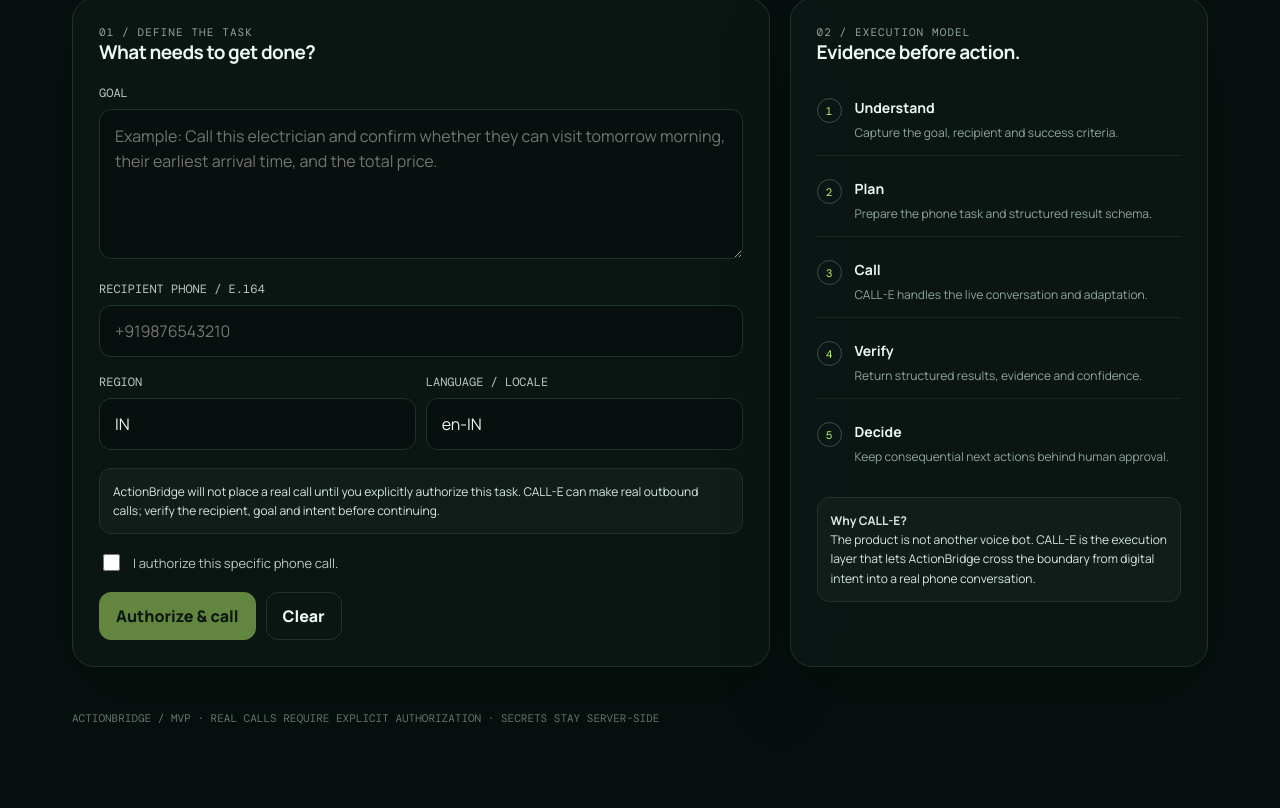
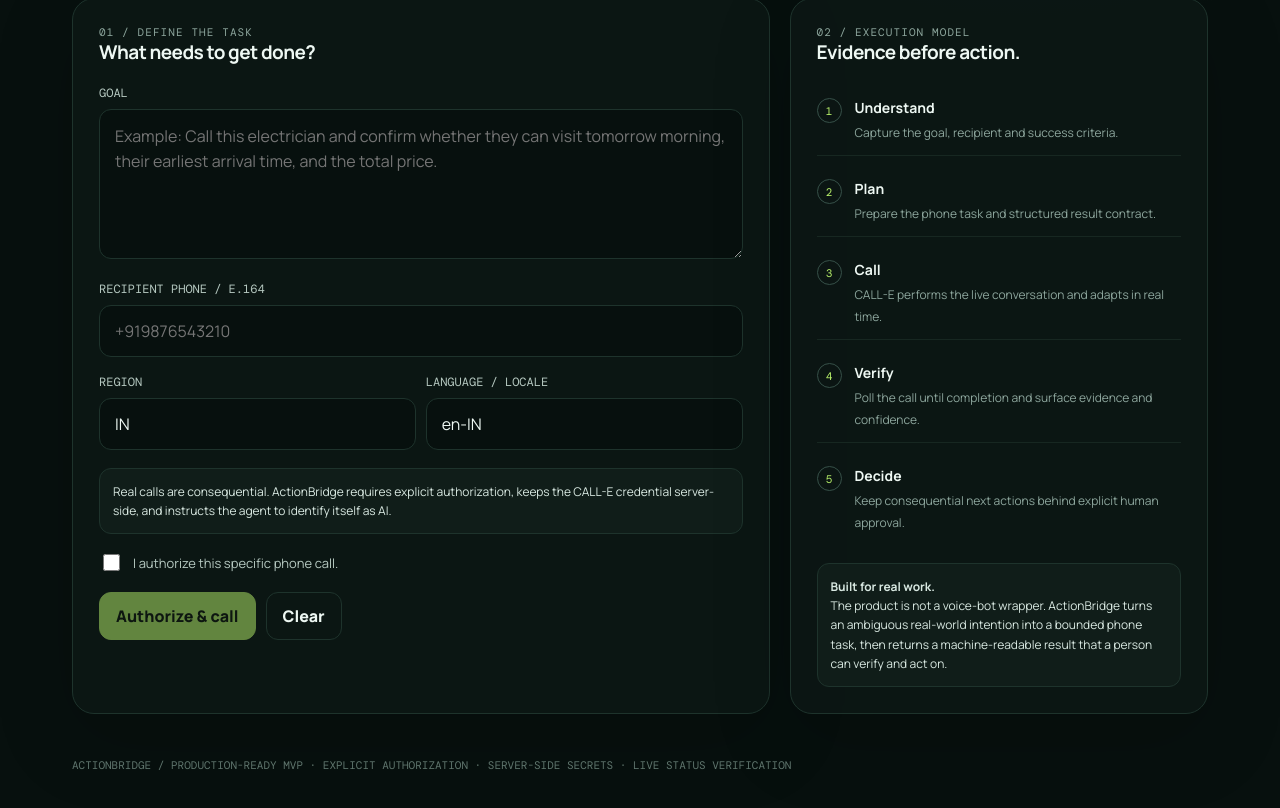
Before and after one commit to pawansatoshi/Actionbridge, a Next.js app: page / in a window 1280 px wide. Shown: the part 506-1314 px from the top of the page. Built offline with nearby package versions, Linux system fonts and the light colour scheme.

Commit message:
feat: add live call verification UX

```diff
--- a/app/page.tsx
+++ b/app/page.tsx
@@ -1,6 +1,6 @@
 "use client";
 
-import { FormEvent, useState } from "react";
+import { FormEvent, useEffect, useRef, useState } from "react";
 
 type CallResponse = {
   callId?: string;
@@ -12,6 +12,8 @@
   error?: string;
 };
 
+const terminalStatuses = new Set(["completed", "failed", "cancelled", "canceled", "error"]);
+
 export default function Home() {
   const [goal, setGoal] = useState("");
   const [phone, setPhone] = useState("");
@@ -20,6 +22,33 @@
   const [approved, setApproved] = useState(false);
   const [loading, setLoading] = useState(false);
   const [result, setResult] = useState<CallResponse | null>(null);
+  const pollTimer = useRef<ReturnType<typeof setTimeout> | null>(null);
+
+  useEffect(() => () => {
+    if (pollTimer.current) clearTimeout(pollTimer.current);
+  }, []);
+
+  async function readStatus(callId: string, attempt = 0) {
+    try {
+      const response = await fetch(`/api/calls/${encodeURIComponent(callId)}`, { cache: "no-store" });
+      const data = await response.json();
+      if (!response.ok) throw new Error(data.error || "Unable to read call status.");
+      setResult((current) => ({ ...current, ...data, callId }));
+      const status = typeof data.status === "string" ? data.status.toLowerCase() : "";
+      if (!terminalStatuses.has(status) && !data.taskCompleted && attempt < 30) {
+        pollTimer.current = setTimeout(() => readStatus(callId, attempt + 1), 2000);
+      } else {
+        setLoading(false);
+      }
+    } catch (error) {
+      setResult((current) => ({
+        ...current,
+        callId,
+        error: error instanceof Error ? error.message : "Unable to read call status.",
+      }));
+      setLoading(false);
+    }
+  }
 
   async function submit(e: FormEvent) {
     e.preventDefault();
@@ -34,12 +63,25 @@
       const data = await response.json();
       if (!response.ok) throw new Error(data.error || "The call could not be started.");
       setResult(data);
+      if (data.callId) await readStatus(data.callId);
+      else setLoading(false);
     } catch (error) {
       setResult({ error: error instanceof Error ? error.message : "Unexpected error" });
-    } finally {
       setLoading(false);
     }
   }
+
+  function clearForm() {
+    if (pollTimer.current) clearTimeout(pollTimer.current);
+    setGoal("");
+    setPhone("");
+    setResult(null);
+    setApproved(false);
+    setLoading(false);
+  }
+
+  const status = result?.status || (loading ? "starting" : "idle");
+  const completed = result?.taskCompleted === true || status.toLowerCase() === "completed";
 
   return (
     <main className="shell">
@@ -61,15 +103,15 @@
           <label htmlFor="goal">GOAL</label>
           <textarea id="goal" required value={goal} onChange={(e) => setGoal(e.target.value)} placeholder="Example: Call this electrician and confirm whether they can visit tomorrow morning, their earliest arrival time, and the total price." />
           <label htmlFor="phone">RECIPIENT PHONE / E.164</label>
-          <input id="phone" required value={phone} onChange={(e) => setPhone(e.target.value)} placeholder="+919876543210" inputMode="tel" />
+          <input id="phone" required value={phone} onChange={(e) => setPhone(e.target.value)} placeholder="+919876543210" inputMode="tel" autoComplete="tel" />
           <div style={{display:"grid",gridTemplateColumns:"1fr 1fr",gap:10}}>
             <div><label htmlFor="region">REGION</label><input id="region" value={region} onChange={(e) => setRegion(e.target.value.toUpperCase())} maxLength={2} /></div>
             <div><label htmlFor="locale">LANGUAGE / LOCALE</label><input id="locale" value={locale} onChange={(e) => setLocale(e.target.value)} /></div>
           </div>
-          <div className="notice">ActionBridge will not place a real call until you explicitly authorize this task. CALL-E can make real outbound calls; verify the recipient, goal and intent before continuing.</div>
+          <div className="notice">Real calls are consequential. ActionBridge requires explicit authorization, keeps the CALL-E credential server-side, and instructs the agent to identify itself as AI.</div>
           <label style={{display:"flex",gap:10,alignItems:"center",cursor:"pointer",fontFamily:"inherit",fontSize:13}}><input type="checkbox" checked={approved} onChange={(e) => setApproved(e.target.checked)} style={{width:17,height:17,accentColor:"#b9f36b"}} /> I authorize this specific phone call.</label>
-          <div className="actions"><button className="primary" disabled={!approved || loading}>{loading ? "Starting call…" : "Authorize & call"}</button><button type="button" className="secondary" onClick={() => {setGoal("");setPhone("");setResult(null);setApproved(false)}}>Clear</button></div>
-          {result && <div className="result"><div className="kicker">CALL-E RESULT</div>{result.error ? <p className="error">{result.error}</p> : <pre>{JSON.stringify(result, null, 2)}</pre>}</div>}
+          <div className="actions"><button className="primary" disabled={!approved || loading}>{loading ? "Running phone task…" : "Authorize & call"}</button><button type="button" className="secondary" onClick={clearForm}>Clear</button></div>
+          {result && <div className="result"><div className="kicker">LIVE CALL STATUS · {status}</div>{result.error ? <p className="error">{result.error}</p> : <><div className="result-grid"><span>call id</span><strong>{result.callId || "—"}</strong><span>completion</span><strong>{completed ? "verified" : "in progress"}</strong><span>confidence</span><strong>{String(result.completionConfidence ?? "pending")}</strong></div><pre>{JSON.stringify({ structuredResult: result.structuredResult, evidence: result.evidence }, null, 2)}</pre></>}</div>}
         </form>
 
         <aside className="panel">
@@ -77,15 +119,15 @@
           <h2>Evidence before action.</h2>
           <div className="flow">
             <div className="step"><div className="num">1</div><div><strong>Understand</strong><span>Capture the goal, recipient and success criteria.</span></div></div>
-            <div className="step"><div className="num">2</div><div><strong>Plan</strong><span>Prepare the phone task and structured result schema.</span></div></div>
-            <div className="step"><div className="num">3</div><div><strong>Call</strong><span>CALL-E handles the live conversation and adaptation.</span></div></div>
-            <div className="step"><div className="num">4</div><div><strong>Verify</strong><span>Return structured results, evidence and confidence.</span></div></div>
-            <div className="step"><div className="num">5</div><div><strong>Decide</strong><span>Keep consequential next actions behind human approval.</span></div></div>
+            <div className="step"><div className="num">2</div><div><strong>Plan</strong><span>Prepare the phone task and structured result contract.</span></div></div>
+            <div className="step"><div className="num">3</div><div><strong>Call</strong><span>CALL-E performs the live conversation and adapts in real time.</span></div></div>
+            <div className="step"><div className="num">4</div><div><strong>Verify</strong><span>Poll the call until completion and surface evidence and confidence.</span></div></div>
+            <div className="step"><div className="num">5</div><div><strong>Decide</strong><span>Keep consequential next actions behind explicit human approval.</span></div></div>
           </div>
-          <div className="notice"><strong>Why CALL-E?</strong><br/>The product is not another voice bot. CALL-E is the execution layer that lets ActionBridge cross the boundary from digital intent into a real phone conversation.</div>
+          <div className="notice"><strong>Built for real work.</strong><br/>The product is not a voice-bot wrapper. ActionBridge turns an ambiguous real-world intention into a bounded phone task, then returns a machine-readable result that a person can verify and act on.</div>
         </aside>
       </section>
-      <div className="footer">ACTIONBRIDGE / MVP · REAL CALLS REQUIRE EXPLICIT AUTHORIZATION · SECRETS STAY SERVER-SIDE</div>
+      <div className="footer">ACTIONBRIDGE / PRODUCTION-READY MVP · EXPLICIT AUTHORIZATION · SERVER-SIDE SECRETS · LIVE STATUS VERIFICATION</div>
     </main>
   );
 }
```
